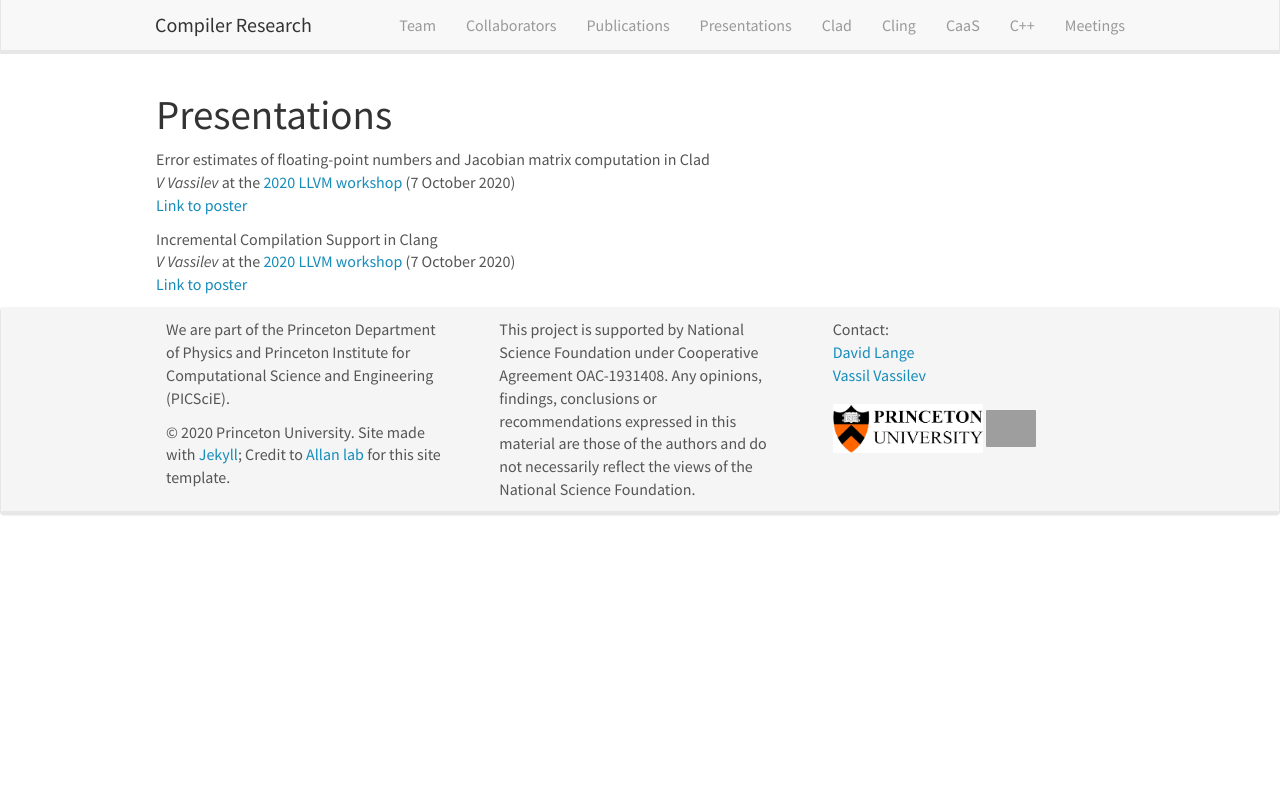
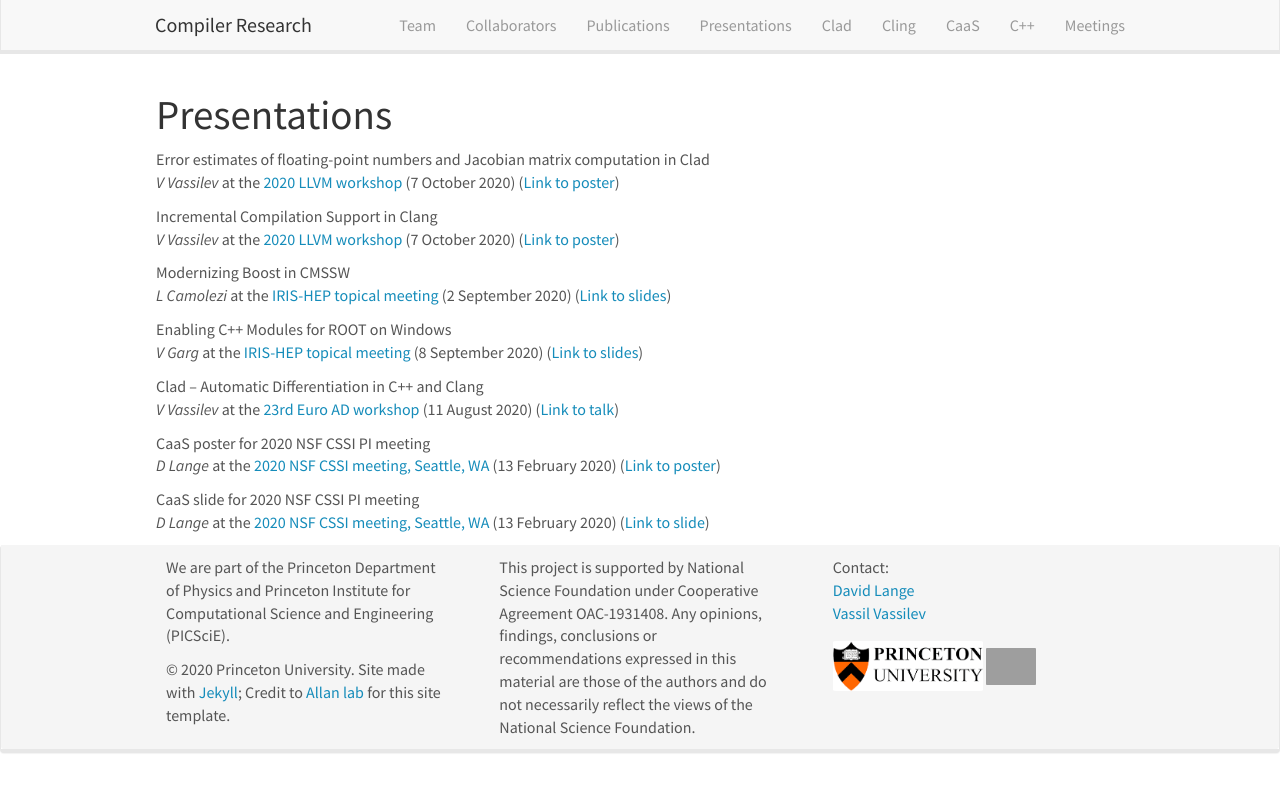
Before and after one commit to vgvassilev/clad, a Jekyll site: the page built from _pages/presentations.md, in a window 1280 px wide. Shown: the top 792 px of the page. Built offline with Jekyll 4.4.1, drawn with Linux system fonts in a browser that asks for light colours; nearby versions of some CDN libraries; grey boxes are pictures that could not be loaded.

Commit message:
added more presentations

```diff
--- a/_data/preslist.yml
+++ b/_data/preslist.yml
@@ -4,7 +4,7 @@
   speaker: V Vassilev
   date: 7 October 2020
   link:
-    url: https://llvm.org/devmtg/2020-09/
+    url: "https://llvm.org/devmtg/2020-09/"
     display:  Link to poster
 
 - title: "Incremental Compilation Support in Clang"
@@ -13,5 +13,52 @@
   date: 7 October 2020
   speaker: V Vassilev
   link:
-    url: https://llvm.org/devmtg/2020-09/
-    display:  Link to poster
+    url: "https://llvm.org/devmtg/2020-09/"
+    display: Link to poster
+
+- title: "Modernizing Boost in CMSSW"
+  description:
+  location: "[IRIS-HEP topical meeting](https://indico.cern.ch/event/945364)"
+  date: 2 September 2020
+  speaker: L Camolezi
+  link:
+    url: "https://indico.cern.ch/event/945364/contributions/3992254/attachments/2095731/3522488/cmssw-finalpresentation.pdf"
+    display: Link to slides
+
+
+- title: "Enabling C++ Modules for ROOT on Windows"
+  description:
+  location: "[IRIS-HEP topical meeting](https://indico.cern.ch/event/950229/)"
+  date: 8 September 2020
+  speaker: V Garg
+  link:
+    url: https://docs.google.com/presentation/d/1rO0TIjIslVFZYmfOX0OsPPUOShOcssqeGHEGh9WDJLY/edit#slide=id.gc6fa3c898_0_0
+    display: Link to slides
+
+
+- title: "Clad -- Automatic Differentiation in C++ and Clang"
+  description:
+  location: "[23rd Euro AD workshop](http://www.autodiff.org/?module=Workshops&submenu=EuroAD/23/main)"
+  date: 11 August 2020
+  speaker: V Vassilev
+  link:
+    url: "http://www.autodiff.org/Docs/euroad/23rd%20EuroAd%20Workshop%20-%20Vassil%20Vassilev%20-%20Clad%20--%20Automatic%20Differentiation%20in%20C++%20and%20Clang.pdf"
+    display: Link to talk
+
+- title: "CaaS poster for 2020 NSF CSSI PI meeting"
+  description: Our compiler as a service project contribution to the 2020 NSF CSSI PI meeting.
+  location: "[2020 NSF CSSI meeting, Seattle, WA](https://cssi-pi-community.github.io/2020-meeting)"
+  date: 13 February 2020
+  speaker: D Lange
+  link:
+    url: /_assets/presentations/CSSI2020_poster.pdf
+    display: Link to poster
+
+- title: "CaaS slide for 2020 NSF CSSI PI meeting"
+  description: Our compiler as a service project contribution to the 2020 NSF CSSI PI meeting.
+  location: "[2020 NSF CSSI meeting, Seattle, WA](https://cssi-pi-community.github.io/2020-meeting)"
+  date: 13 February 2020
+  speaker: D Lange
+  link:
+    url: /_assets/presentations/CSSI2020_slide.pdf
+    display: Link to slide
--- a/_pages/presentations.md
+++ b/_pages/presentations.md
@@ -13,6 +13,6 @@ permalink: /presentations/
 {% for pres in site.data.preslist %}
 
   {{ pres.title }} <br />
-  <em>{{ pres.speaker }} </em> at the {{pres.location}} ({{pres.date}}) <br /><a href="{{ pres.link.url }}">{{ pres.link.display }}</a>
+  <em>{{ pres.speaker }} </em> at the {{pres.location}} ({{pres.date}}) (<a href="{{ pres.link.url }}">{{ pres.link.display }}</a>)
 
 {% endfor %}
```
Also changed, not shown: 2 other files.
